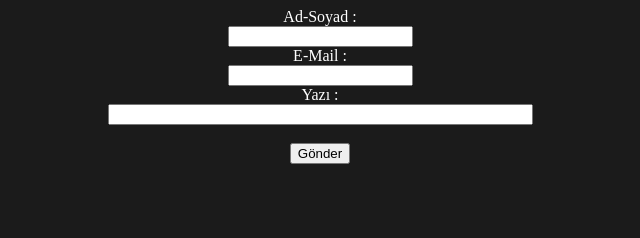
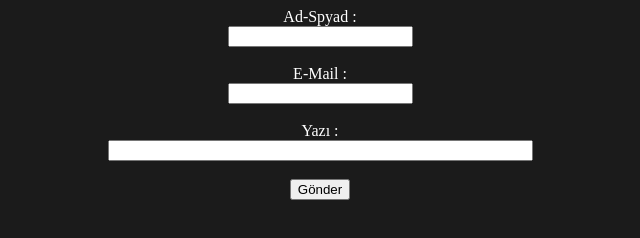
Before and after one commit to erenbugrayolcu/erenbugrayolcuu, a plain HTML site: page iletisim.html in a window 1280 px wide. Shown: the whole page, without its empty margins (320-960 px from the left). Drawn offline with Linux system fonts and the light colour scheme.

Commit message:
Update iletisim.html

```diff
--- a/iletisim.html
+++ b/iletisim.html
@@ -8,10 +8,10 @@
 <body style="background: #1b1b1b; color: #fff;">
     <center>
 <form action="//formspree.io/yolcubugra7@gmail.com" method="post">
-    Ad-Soyad :<br>
-<input type="text" name="user"/><br>
+    Ad-Spyad :<br>
+<input type="text" name="user"/><br><br>
 E-Mail :<br>
-<input type="email" name="mail"/><br>
+<input type="email" name="mail"/><br><br>
 Yazı :<br>
 <input type="text" name="comment" size="50%"/><br><br>
 <input type="submit" value="Gönder"/>
```
